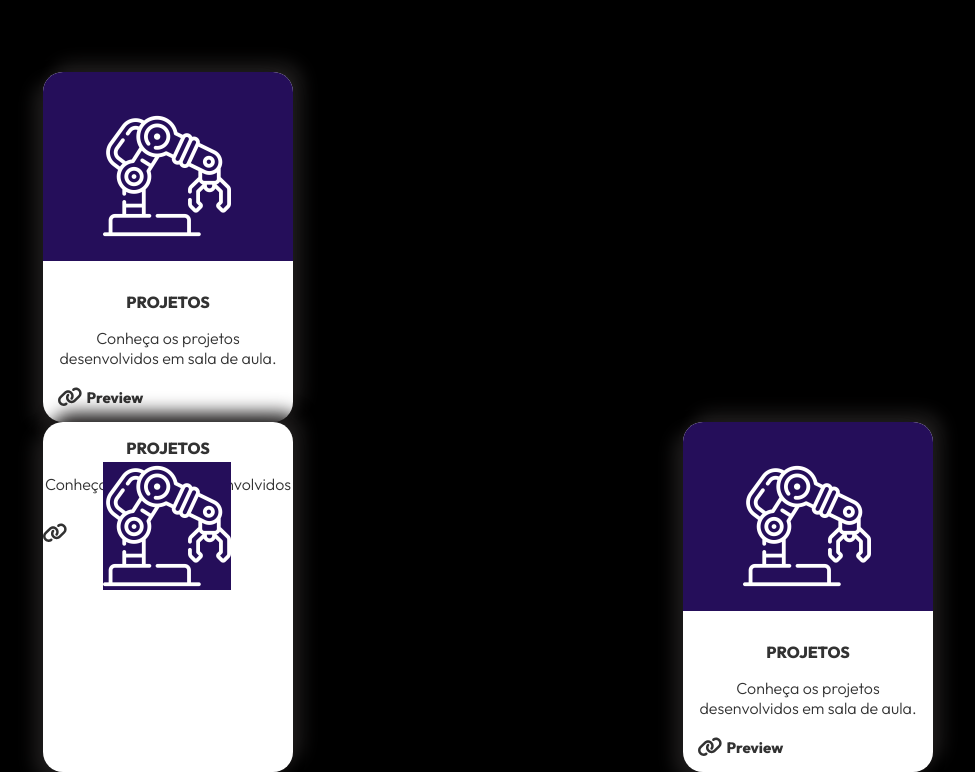
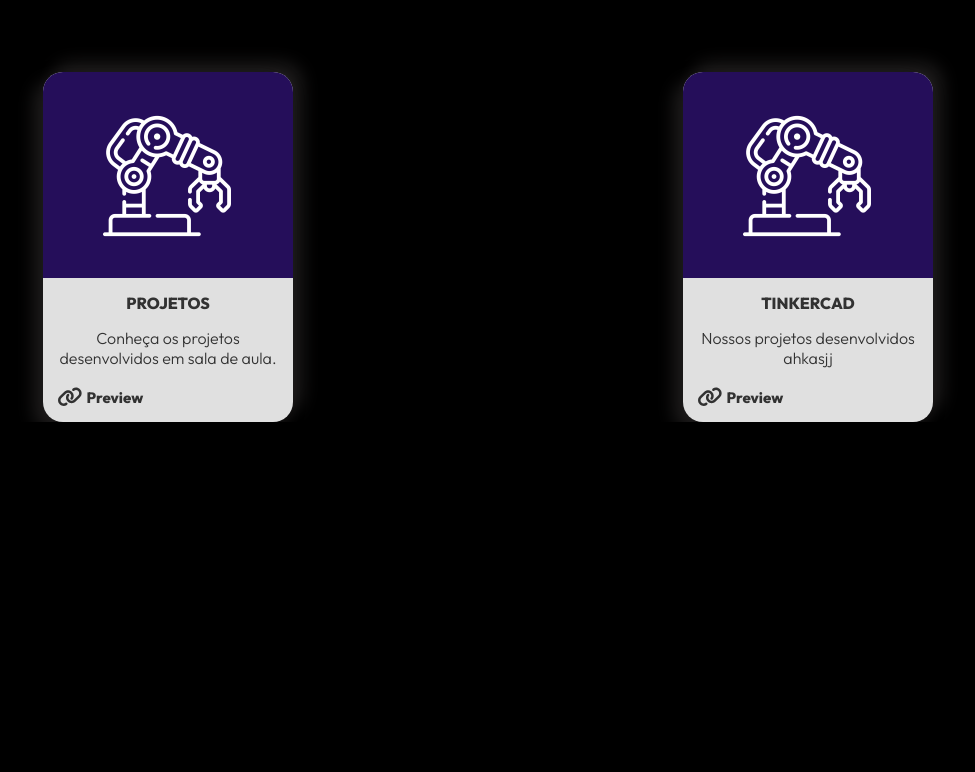
Before and after one commit to MariaClaraKalile/robotica, a plain HTML site: page index.html in a window 1280 px wide. Shown: the part 1467-2239 px from the top of the page, without its empty margins (207-1182 px from the left). After the commit the page ends 1889 px from the top, so only its background shows below. Drawn offline with Linux system fonts and the light colour scheme; a web font is replaced by a local one.

Commit message:
Add files via upload

```diff
--- a/index.html
+++ b/index.html
@@ -58,7 +58,7 @@
 
 
 
-
+    <section class="cardiniciot">
       <section class="cardinicio">
       <div class="card">
           <div class="card__img"></div>
@@ -79,30 +79,22 @@
       </div>
     </section>
 
-<section class="cardinicio">
-
-
-
-    <div class="card">
-        <div><img class="img-projeto" src="braco-robotico.png"></div>
-        <p class="card__title">PROJETOS</p>
-        <p class="card__descr">Conheça os projetos desenvolvidos em sala de aula.</p>
-        <svg xmlns="http://www.w3.org/2000/svg" viewBox="0 0 640 512" class="svg">&lt;<path d="M562.8 267.7c56.5-56.5 56.5-148 0-204.5c-50-50-128.8-56.5-186.3-15.4l-1.6 1.1c-14.4 10.3-17.7 30.3-7.4 44.6s30.3 17.7 44.6 7.4l1.6-1.1c32.1-22.9 76-19.3 103.8 8.6c31.5 31.5 31.5 82.5 0 114L405.3 334.8c-31.5 31.5-82.5 31.5-114 0c-27.9-27.9-31.5-71.8-8.6-103.8l1.1-1.6c10.3-14.4 6.9-34.4-7.4-44.6s-34.4-6.9-44.6 7.4l-1.1 1.6C189.5 251.2 196 330 246 380c56.5 56.5 148 56.5 204.5 0L562.8 267.7zM43.2 244.3c-56.5 56.5-56.5 148 0 204.5c50 50 128.8 56.5 186.3 15.4l1.6-1.1c14.4-10.3 17.7-30.3 7.4-44.6s-30.3-17.7-44.6-7.4l-1.6 1.1c-32.1 22.9-76 19.3-103.8-8.6C57 372 57 321 88.5 289.5L200.7 177.2c31.5-31.5 82.5-31.5 114 0c27.9 27.9 31.5 71.8 8.6 103.9l-1.1 1.6c-10.3 14.4-6.9 34.4 7.4 44.6s34.4 6.9 44.6-7.4l1.1-1.6C416.5 260.8 410 182 360 132c-56.5-56.5-148-56.5-204.5 0L43.2 244.3z"></path></svg>
-            <a class="link" href="projeto.html">Preview</a>
-    </div>
 
 
 
 
 
+
+
+<section class="cardinicio">
       <div class="card">
           <div class="card__img"></div>
           <div class="card__descr-wrapper">
             <p class="card__title">
-          PROJETOS
+            TINKERCAD
           </p>
           <p class="card__descr">
-          Conheça os projetos desenvolvidos em sala de aula.
+            Nossos projetos desenvolvidos ahkasjj
           </p>
           <div class="card__links">
             <div>
@@ -112,12 +104,18 @@
             <img class="img-projeto" src="braco-robotico.png">
             <h1 class="center"></h1>
       </div>
+</section>
 
 
 
 
 
-</section>
+
+
+
+
+
+
 
 
 
--- a/style.css
+++ b/style.css
@@ -403,25 +403,9 @@ color: #FFFFFF;
 
 
 
-.cardinicio {
+.cardiniciot {
   display: grid;
   grid-template-columns: 50% 50%;
   align-items: center;
   text-align: center;
 }
-
-.card {
-  color: #141414;
-  background-color: #fff;
-  text-align: center;
-}
-
-.img-projeto {
-  background-color: #250e5a;
-
-}
-
-.card__title {
-  margin: 1em;
-
-}
```
Lines whose indentation alone changed are shown as unchanged.
